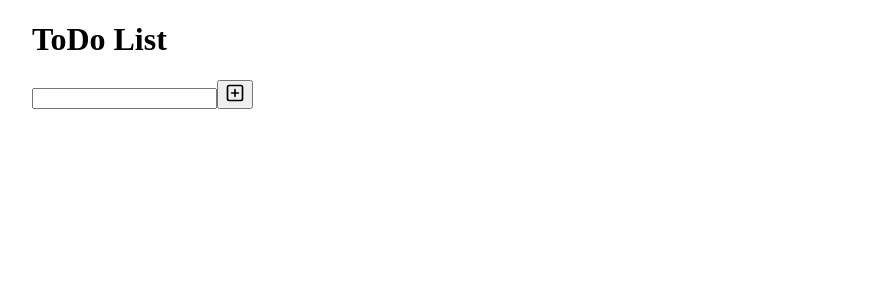
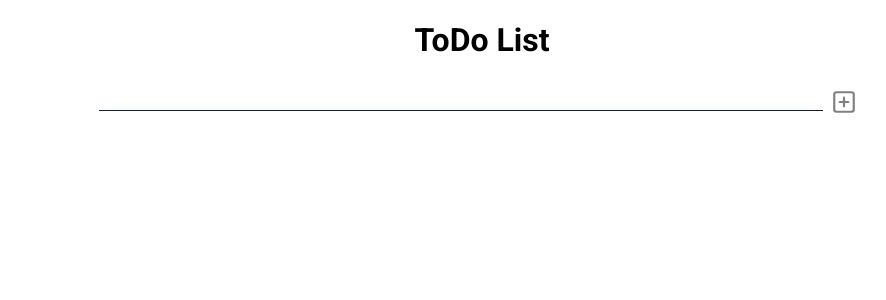
Before and after one commit to M0nicaVaz/ReactToDo, a React (Vite) app: page / in a window 1280 px wide. Shown: the top 300 px of the page, without its empty margins (158-1044 px from the left). Built offline with nearby package versions, Linux system fonts and the light colour scheme.

Commit message:
add button component and emotion

```diff
--- a/index.html
+++ b/index.html
@@ -1,9 +1,17 @@
 <!DOCTYPE html>
 <html lang="en">
   <head>
+    <link rel="preconnect" href="https://fonts.googleapis.com" />
+    <link rel="preconnect" href="https://fonts.gstatic.com" crossorigin />
+
     <meta charset="UTF-8" />
     <meta name="viewport" content="width=device-width, initial-scale=1.0" />
     <title>To Do</title>
+
+    <link
+      href="https://fonts.googleapis.com/css2?family=Roboto:wght@100;400;700;900&display=swap"
+      rel="stylesheet"
+    />
   </head>
   <body>
     <div id="root"></div>
--- a/package.json
+++ b/package.json
@@ -8,6 +8,11 @@
     "preview": "vite preview"
   },
   "dependencies": {
+    "@emotion/css": "^11.9.0",
+    "@emotion/react": "^11.9.3",
+    "@emotion/styled": "^11.9.3",
+    "@mui/material": "^5.8.4",
+    "@mui/styled-engine-sc": "^5.8.0",
     "react": "^18.0.0",
     "react-dom": "^18.0.0",
     "react-icons": "^4.4.0"
--- /dev/null
+++ b/src/components/Button/index.jsx
@@ -0,0 +1,9 @@
+import IconButton from '@mui/material/IconButton';
+
+export function Button({ onClick, icon: Icon, ...props }) {
+  return (
+    <IconButton onClick={onClick} {...props}>
+      {Icon && <Icon size={26} />}
+    </IconButton>
+  );
+}
--- a/src/components/Form/index.jsx
+++ b/src/components/Form/index.jsx
@@ -1,5 +1,8 @@
+/** @jsxImportSource @emotion/react */
+import { css } from '@emotion/react';
 import { useState } from 'react';
 import { FiPlusSquare } from 'react-icons/fi';
+import { Button } from '../Button';
 
 export function Form({ addItem }) {
   const [text, setText] = useState('');
@@ -17,12 +20,33 @@ export function Form({ addItem }) {
     }
   }
 
+  const addButton = css({
+    color: 'grey',
+  });
+
   return (
     <form>
-      <input onChange={handleInput} type="text" value={text} />
-      <button type="submit" onClick={handleAdd}>
-        <FiPlusSquare size={20} />
-      </button>
+      <input
+        onChange={handleInput}
+        type="text"
+        value={text}
+        css={css`
+          color: #1a2027;
+          border: none;
+          border-bottom: 1px solid;
+          width: 80%;
+          &:hover {
+            color: hotpink;
+          }
+        `}
+      />
+
+      <Button
+        css={addButton}
+        onClick={handleAdd}
+        type="submit"
+        icon={FiPlusSquare}
+      />
     </form>
   );
 }
--- a/src/components/List/index.jsx
+++ b/src/components/List/index.jsx
@@ -1,8 +1,9 @@
 import { ListItem } from '../ListItem';
+import Stack from '@mui/material/Stack';
 
 export function List({ items, handleDelete, handleCheck }) {
   return (
-    <ul>
+    <Stack spacing={2}>
       {items.map((item, index) => (
         <ListItem
           key={String(index)}
@@ -12,6 +13,6 @@ export function List({ items, handleDelete, handleCheck }) {
           handleCheck={handleCheck}
         />
       ))}
-    </ul>
+    </Stack>
   );
 }
--- a/src/components/ListItem/index.jsx
+++ b/src/components/ListItem/index.jsx
@@ -1,27 +1,30 @@
-import { FiXSquare, FiSquare, FiCheckSquare } from 'react-icons/fi';
+/** @jsxImportSource @emotion/react */
+import { css } from '@emotion/react';
+import { FiSquare, FiCheckSquare } from 'react-icons/fi';
+import SnackButton from '../SnackButton';
+import { Item } from './styles';
+import { Button } from '../Button';
 
 export function ListItem({ item, handleDelete, handleCheck, itemId }) {
   item.id = itemId;
 
+  const greenButton = css({
+    color: 'green',
+  });
+
   return (
-    <li className={item.done ? 'item-done' : ''}>
-      <button
+    <Item className={item.done ? 'item-done' : ''}>
+      <Button
         onClick={() => {
           handleCheck(item);
         }}
-      >
-        {item.done ? <FiCheckSquare size={20} /> : <FiSquare size={20} />}
-      </button>
+        css={item.done && greenButton}
+        icon={item.done ? FiCheckSquare : FiSquare}
+      />
 
       {item.description}
 
-      <button
-        onClick={() => {
-          handleDelete(item);
-        }}
-      >
-        <FiXSquare size={20} />
-      </button>
-    </li>
+      <SnackButton item={item} handleDelete={handleDelete} />
+    </Item>
   );
 }
--- /dev/null
+++ b/src/components/ListItem/styles.js
@@ -0,0 +1,13 @@
+import Paper from '@mui/material/Paper';
+import styled from '@emotion/styled';
+
+export const Item = styled(Paper)`
+  display: flex;
+  justify-content: space-between;
+  padding: 0.75rem 1.625rem;
+  align-items: center;
+  color: #1a2027;
+  background-color: #ddd;
+
+  font-size: clamp(0.875rem, 0.875rem + 0.5vw, 1.125rem);
+`;
--- /dev/null
+++ b/src/components/SnackButton/index.jsx
@@ -0,0 +1,71 @@
+/** @jsxImportSource @emotion/react */
+import * as React from 'react';
+import { useState, useEffect } from 'react';
+import Snackbar from '@mui/material/Snackbar';
+import MuiAlert from '@mui/material/Alert';
+import { css } from '@emotion/react';
+import { FiXSquare } from 'react-icons/fi';
+import { Button } from '../Button';
+
+const Alert = React.forwardRef(function Alert(props, ref) {
+  return <MuiAlert elevation={6} ref={ref} variant="filled" {...props} />;
+});
+
+export default function ConsecutiveSnackbars({ item, handleDelete }) {
+  const [snackPack, setSnackPack] = useState([]);
+  const [open, setOpen] = useState(false);
+  const [messageInfo, setMessageInfo] = useState(undefined);
+
+  useEffect(() => {
+    if (snackPack.length && !messageInfo) {
+      setMessageInfo({ ...snackPack[0] });
+      setSnackPack((prev) => prev.slice(1));
+      setOpen(true);
+    } else if (snackPack.length && messageInfo && open) {
+      setOpen(false);
+    }
+  }, [snackPack, messageInfo, open]);
+
+  const handleClick = (message) => () => {
+    setSnackPack((prev) => [...prev, { message, key: new Date().getTime() }]);
+    handleDelete(item);
+  };
+
+  const handleClose = (event, reason) => {
+    if (reason === 'clickaway') {
+      return;
+    }
+    setOpen(false);
+  };
+
+  const handleExited = () => {
+    setMessageInfo(undefined);
+  };
+
+  const redButton = css({
+    color: 'red',
+  });
+
+  return (
+    <div>
+      <Button
+        onClick={handleClick(' Tarefa Apagada!')}
+        icon={FiXSquare}
+        css={redButton}
+      />
+
+      <Snackbar
+        key={messageInfo ? messageInfo.key : undefined}
+        open={open}
+        autoHideDuration={1000}
+        onClose={handleClose}
+        TransitionProps={{ onExited: handleExited }}
+        message={messageInfo ? messageInfo.message : undefined}
+      >
+        <Alert onClose={handleClose} severity="error" sx={{ width: '100%' }}>
+          Tarefa Apagada!
+        </Alert>
+      </Snackbar>
+    </div>
+  );
+}
--- a/src/pages/todo.jsx
+++ b/src/pages/todo.jsx
@@ -24,6 +24,8 @@ export default function ToDo() {
   }
 
   function checkItem(selectedItem) {
+    console.log(selectedItem);
+
     let updatedItems = items.map((item) => {
       if (item.id === selectedItem.id) {
         item.done = !item.done;
@@ -37,9 +39,7 @@ export default function ToDo() {
   return (
     <main className="container">
       <h1>ToDo List</h1>
-
       <Form addItem={addItem} />
-
       <List handleDelete={deleteItem} handleCheck={checkItem} items={items} />
     </main>
   );
--- a/src/styles/todo.css
+++ b/src/styles/todo.css
@@ -1,6 +1,17 @@
 .container {
   margin: auto;
   max-width: 900px;
+
+  text-align: center;
+}
+
+body {
+  font-family: roboto;
+}
+
+a,
+button {
+  cursor: pointer;
 }
 
 ul {
```
Also changed, not shown: 1 other file (tests, documents, lock files or other folders).
